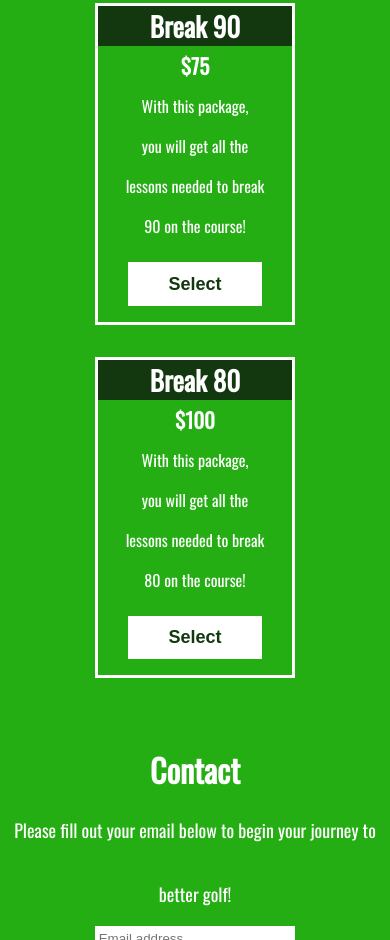
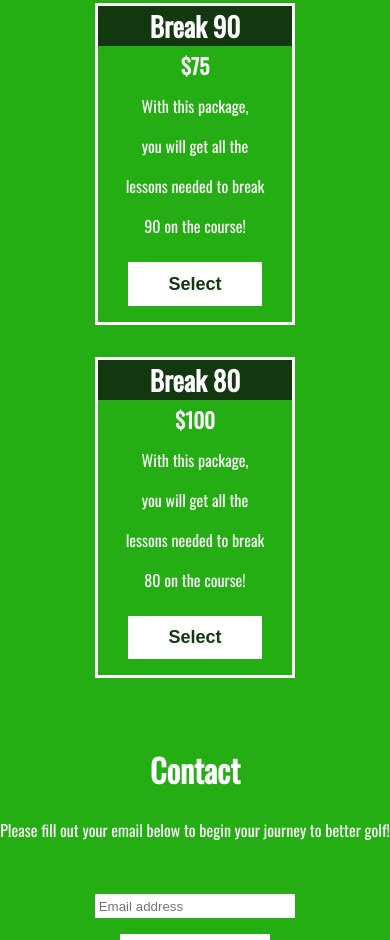
Before and after one commit to schmunt/Landing-Page, a plain HTML site: page index.html in a window 390 px wide. Shown: the part 1060-2000 px from the top of the page. Drawn offline with nearby package versions, Linux system fonts and the light colour scheme.

Commit message:
WC3 html changes

```diff
--- a/index.html
+++ b/index.html
@@ -2,7 +2,7 @@
 <html lang="en">
     <head>
         <meta charset="UTF-8">
-        <meta http-equiv="X-UA-Compatible" content="chrome=1">
+        <meta content="chrome=1">
         <meta name="viewport" content="width=device-width, initial-scale=1.0">
         <link rel="stylesheet" href="styles.css">
         <link rel="stylesheet" href="https://fonts.googleapis.com/css?family=Oswald">
@@ -31,7 +31,7 @@
                     <div id="video-section">
                         <h1>Online Video Examnple</h1>
                         <iframe id="video" src="https://www.youtube.com/embed/-6RyI0ac-F0" title="YouTube video player" frameborder="0" allow="accelerometer; autoplay; clipboard-write; encrypted-media; gyroscope; picture-in-picture" allowfullscreen></iframe>
-                        <figcaption class="caption">*Rick Shiels is not affiliated with Tee-It-Up Golf. He is just being used as an example for our page.</figcaption>
+                        <p class="caption">*Rick Shiels is not affiliated with Tee-It-Up Golf. He is just being used as an example for our page.</p>
                     </div>
 
                     <section id="lessons-and-pricing">
@@ -63,7 +63,7 @@
                                 <p>80 on the course!</p>
                                 <button class="btn">Select</button>
                             </div>
-
+                        </div>
                     </section>
 
                     <div id="contact">
@@ -71,7 +71,8 @@
                     </div>
 
                     <form id="form" action="https://www.freecodecamp.com/email-submit">
-                        <label for="email" id="email-label"><p class="email-text">Please fill out your email below to begin your journey to better golf!</p></label>
+                        <label for="email" id="email-label"></label>
+                        <p class="email-text">Please fill out your email below to begin your journey to better golf!</p>
                         <input type="email" id="email" name="email" placeholder=" Email address" required>
                         <button type="submit" id="submit">Submit</button>
                     </form>
--- a/styles.css
+++ b/styles.css
@@ -166,7 +166,7 @@ form {
 
 .email-text {
     text-align: center;
-    margin: 0 auto;
+    margin-bottom: 2rem;
 }
 
 @media screen and (max-width: 700px) {
@@ -209,6 +209,6 @@ form {
 
     .email-text {
         text-align: center;
-        margin: 0 auto;
+        margin-bottom: 2rem;
     }
 }
```
Lines whose indentation alone changed are shown as unchanged.
